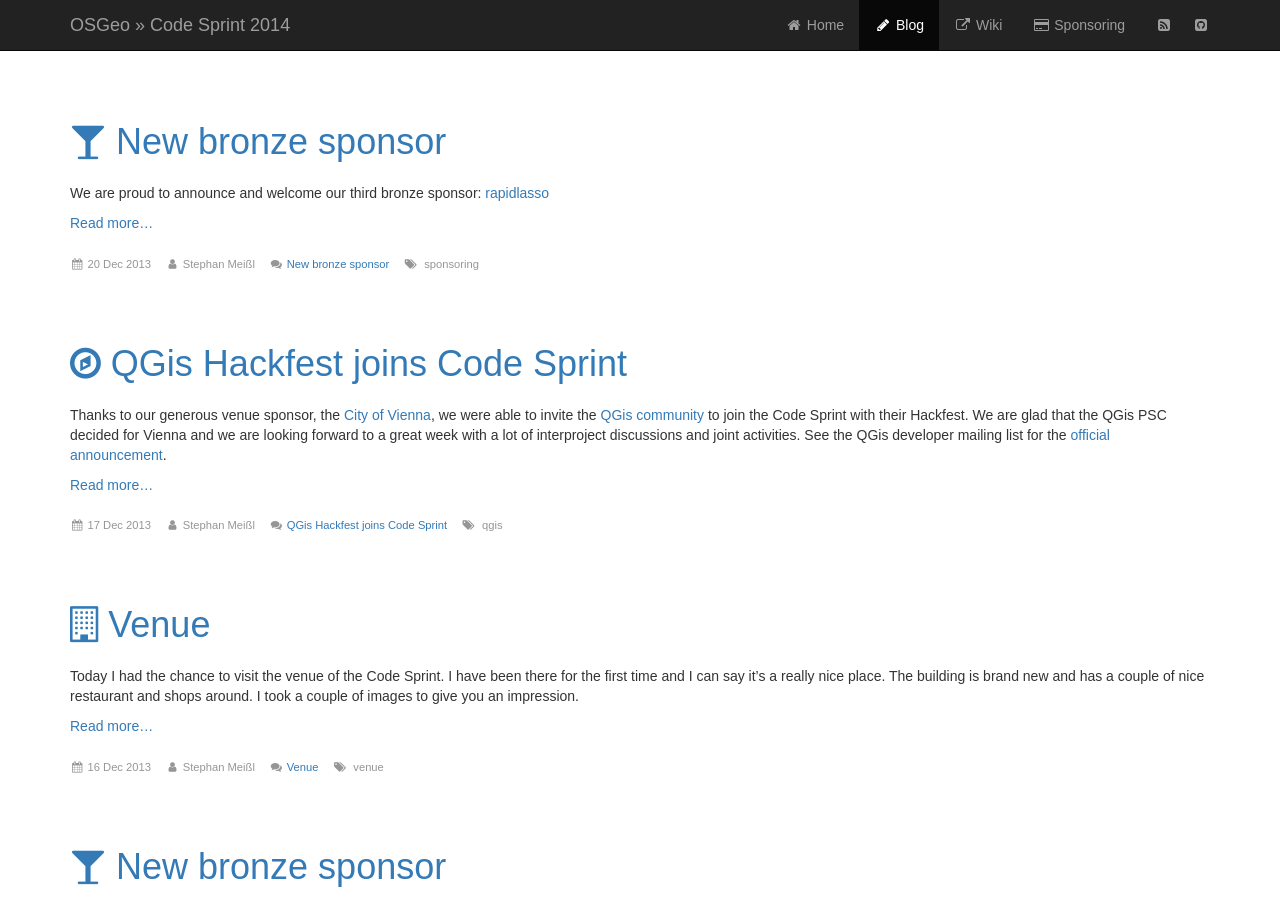
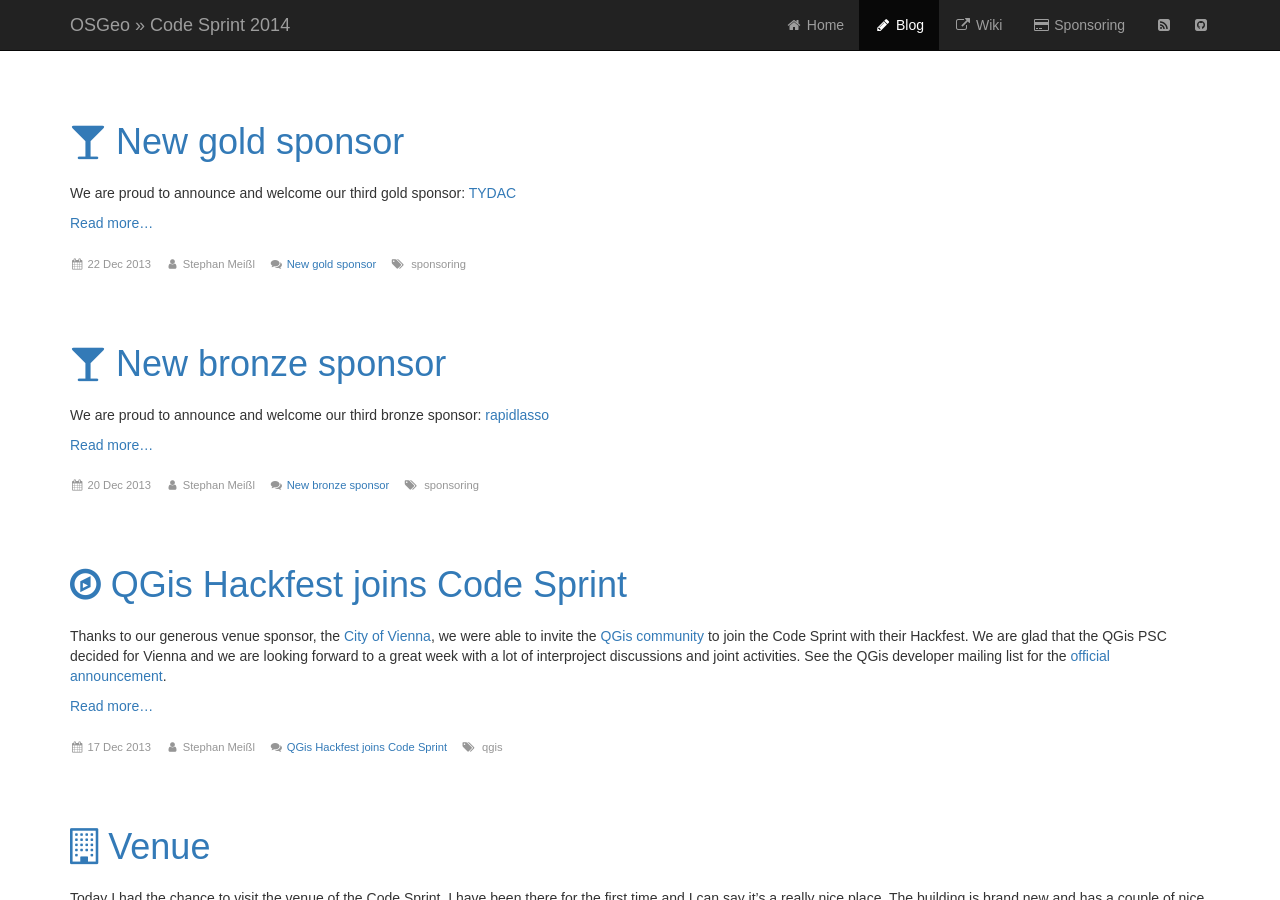
Before and after one commit to EOX-A/vienna_code_sprint_2014, a Jekyll site: the page built from blog.html, in a window 1280 px wide and 900 px high. Built offline with Jekyll 4.4.1, drawn with Linux system fonts in a browser that asks for light colours; nearby versions of some CDN libraries; some web fonts are replaced; Markdown is read by kramdown in place of the engine named in the settings; comment, search, counter and statistics services are not loaded.

Commit message:
Adding new sponsor TYDAC.

```diff
--- /dev/null
+++ b/_posts/2013-12-22-new-gold-sponsor.markdown
@@ -0,0 +1,12 @@
+---
+layout: post
+title:  New gold sponsor
+date:   2013-12-22
+author: Stephan Meißl
+tags:   sponsoring
+icon:   fa-glass
+---
+
+We are proud to announce and welcome our third gold sponsor: [TYDAC](http://www.tydac.ch  "TYDAC")
+
+[![TYDAC]({{ site.baseurl}}/assets/Logo-TYDAC.gif)](http://www.tydac.ch  "TYDAC")
```
Also changed, not shown: index.md (+1 -0 lines), assets/Logo-TYDAC.gif (added).
